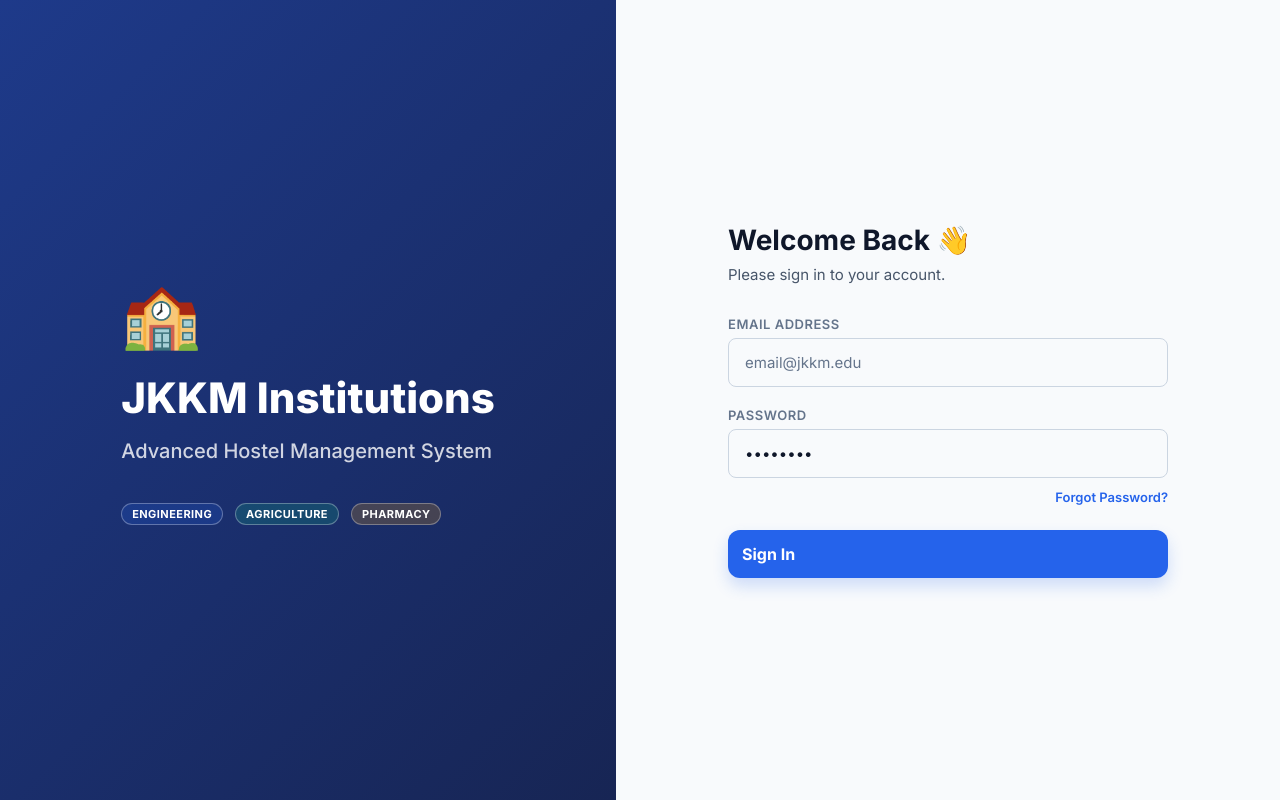
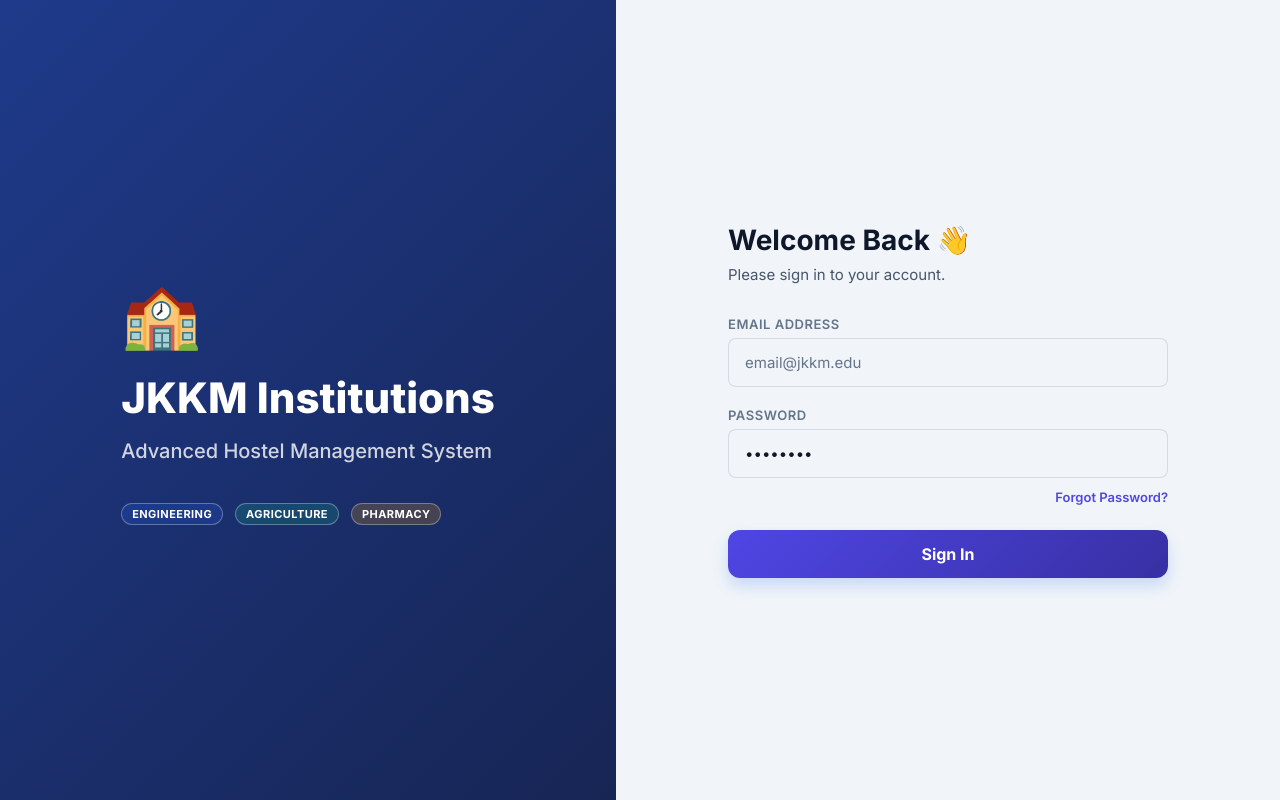
Before and after one commit to rajeshtech24055/hms-jkkm, a React (Vite) app in the folder client/: page / in a window 1280 px wide. Built offline with nearby package versions, Linux system fonts and the light colour scheme.

Commit message:
style: upgrade to premium glassmorphism aesthetic

```diff
--- a/client/src/index.css
+++ b/client/src/index.css
@@ -1,27 +1,32 @@
 @import url('https://fonts.googleapis.com/css2?family=Inter:wght@300;400;500;600;700;800;900&family=Poppins:wght@600;700;800&display=swap');
 
-/* â”€â”€â”€ CSS VARIABLES â”€â”€â”€â”€â”€â”€â”€â”€â”€â”€â”€â”€â”€â”€â”€â”€â”€â”€â”€â”€â”€â”€â”€â”€â”€â”€â”€â”€â”€â”€â”€â”€â”€â”€â”€â”€â”€â”€â”€â”€â”€â”€â”€â”€â”€â”€â”€â”€â”€â”€â”€â”€â”€â”€â”€â”€â”€â”€â”€ */
+/* ─── CSS VARIABLES ─── */
 :root {
-  --primary: #2563eb;
-  --primary-dark: #1d4ed8;
-  --primary-light: #60a5fa;
-  --secondary: #0ea5e9;
+  --primary: #4f46e5;
+  --primary-dark: #3730a3;
+  --primary-light: #818cf8;
+  --secondary: #0284c7;
   --accent: #f59e0b;
   --success: #10b981;
   --danger: #ef4444;
   --warning: #f59e0b;
   --info: #3b82f6;
 
-  --bg: #f8fafc;
-  --bg-card: #ffffff;
-  --bg-card2: #f1f5f9;
+  --bg: #f1f5f9;
+  --bg-card: rgba(255, 255, 255, 0.85);
+  --bg-card2: rgba(255, 255, 255, 0.5);
   --bg-input: #ffffff;
-  --border: #e2e8f0;
-  --border-light: #cbd5e1;
+  --border: rgba(226, 232, 240, 0.8);
+  --border-light: rgba(203, 213, 225, 0.8);
 
   --text: #0f172a;
   --text-muted: #475569;
   --text-dim: #64748b;
+
+  --sidebar-bg: #0f172a;
+  --sidebar-text: #94a3b8;
+  --sidebar-text-hover: #e2e8f0;
+  --sidebar-text-active: #ffffff;
 
   --eng: #2563eb;
   --agri: #10b981;
@@ -44,6 +49,10 @@ body {
   color: var(--text);
   min-height: 100vh;
   overflow-x: hidden;
+  background-image:
+    radial-gradient(at 0% 0%, hsla(253,16%,7%,0.03) 0, transparent 50%),
+    radial-gradient(at 50% 0%, hsla(225,39%,30%,0.03) 0, transparent 50%),
+    radial-gradient(at 100% 0%, hsla(339,49%,30%,0.03) 0, transparent 50%);
 }
 a { text-decoration: none; color: inherit; }
 button { cursor: pointer; font-family: inherit; border: none; outline: none; }
@@ -61,8 +70,8 @@ img { max-width: 100%; }
 .sidebar {
   z-index: 150;
   width: var(--sidebar-w);
-  background: var(--bg-card);
-  border-right: 1px solid var(--border);
+  background: var(--sidebar-bg);
+  border-right: 1px solid rgba(255,255,255,0.05);
   display: flex;
   flex-direction: column;
   position: fixed;
@@ -73,58 +82,61 @@ img { max-width: 100%; }
 
 .sidebar-logo {
   padding: 20px 20px 16px;
-  border-bottom: 1px solid var(--border);
+  border-bottom: 1px solid rgba(255,255,255,0.05);
 }
 .sidebar-logo h2 {
   font-family: 'Poppins', sans-serif;
-  font-size: 13px;
+  font-size: 14px;
   font-weight: 700;
-  color: var(--primary-light);
+  color: #ffffff;
   line-height: 1.3;
 }
-.sidebar-logo span { font-size: 11px; color: var(--text-muted); font-weight: 400; }
+.sidebar-logo span { font-size: 11px; color: var(--primary-light); font-weight: 500; text-transform: uppercase; letter-spacing: 1px; }
 
 .sidebar-nav { flex: 1; padding: 12px 0; overflow-y: auto; }
-.nav-section { padding: 8px 16px 4px; font-size: 10px; font-weight: 600; color: var(--text-dim); letter-spacing: 0.08em; text-transform: uppercase; }
+.nav-section { padding: 8px 16px 4px; font-size: 10px; font-weight: 700; color: rgba(255,255,255,0.3); letter-spacing: 0.1em; text-transform: uppercase; }
 
 .nav-item {
   display: flex; align-items: center; gap: 10px;
   padding: 10px 20px;
   font-size: 13.5px;
   font-weight: 500;
-  color: var(--text-muted);
+  color: var(--sidebar-text);
   border-radius: 0;
   transition: all 0.2s;
   cursor: pointer;
   position: relative;
 }
-.nav-item:hover { color: var(--text); background: rgba(99,102,241,0.08); }
+.nav-item:hover { color: var(--sidebar-text-hover); background: rgba(255,255,255,0.05); }
 .nav-item.active {
-  color: var(--primary-light);
-  background: rgba(99,102,241,0.15);
+  color: var(--sidebar-text-active);
+  background: rgba(255,255,255,0.1);
+  font-weight: 600;
 }
 .nav-item.active::before {
   content: '';
   position: absolute; left: 0; top: 0; bottom: 0;
-  width: 3px;
-  background: var(--primary);
-  border-radius: 0 3px 3px 0;
+  width: 4px;
+  background: var(--primary-light);
+  border-radius: 0 4px 4px 0;
+  box-shadow: 0 0 10px var(--primary-light);
 }
 .nav-item .icon { width: 18px; text-align: center; }
 
 .sidebar-footer {
   padding: 16px 20px;
-  border-top: 1px solid var(--border);
+  border-top: 1px solid rgba(255,255,255,0.05);
 }
 .sidebar-user { display: flex; align-items: center; gap: 10px; margin-bottom: 12px; }
 .sidebar-avatar {
   width: 36px; height: 36px; border-radius: 50%;
   background: linear-gradient(135deg, var(--primary), var(--secondary));
+  box-shadow: 0 4px 10px rgba(79, 70, 229, 0.4);
   display: flex; align-items: center; justify-content: center;
-  font-weight: 700; font-size: 14px;
+  font-weight: 700; font-size: 14px; color: white;
 }
-.sidebar-user-info h4 { font-size: 13px; font-weight: 600; }
-.sidebar-user-info span { font-size: 11px; color: var(--text-muted); }
+.sidebar-user-info h4 { font-size: 13px; font-weight: 600; color: white; }
+.sidebar-user-info span { font-size: 11px; color: rgba(255,255,255,0.5); }
 
 .main-content {
   margin-left: var(--sidebar-w);
@@ -136,7 +148,9 @@ img { max-width: 100%; }
 
 .topbar {
   height: var(--header-h);
-  background: var(--bg-card);
+  background: rgba(255, 255, 255, 0.7);
+  backdrop-filter: blur(16px);
+  -webkit-backdrop-filter: blur(16px);
   border-bottom: 1px solid var(--border);
   display: flex; align-items: center; justify-content: space-between;
   padding: 0 28px;
@@ -150,10 +164,17 @@ img { max-width: 100%; }
 /* â”€â”€â”€ CARDS â”€â”€â”€â”€â”€â”€â”€â”€â”€â”€â”€â”€â”€â”€â”€â”€â”€â”€â”€â”€â”€â”€â”€â”€â”€â”€â”€â”€â”€â”€â”€â”€â”€â”€â”€â”€â”€â”€â”€â”€â”€â”€â”€â”€â”€â”€â”€â”€â”€â”€â”€â”€â”€â”€â”€â”€â”€â”€â”€â”€â”€â”€â”€â”€â”€â”€â”€â”€ */
 .card {
   background: var(--bg-card);
+  backdrop-filter: blur(12px);
+  -webkit-backdrop-filter: blur(12px);
   border: 1px solid var(--border);
   border-radius: var(--radius-lg);
   padding: 24px;
-  box-shadow: var(--shadow);
+  box-shadow: 0 8px 32px rgba(31, 38, 135, 0.04);
+  transition: transform 0.3s cubic-bezier(0.4, 0, 0.2, 1), box-shadow 0.3s;
+}
+.card:hover {
+  transform: translateY(-2px);
+  box-shadow: 0 12px 40px rgba(31, 38, 135, 0.08);
 }
 .card-sm { padding: 16px; }
 .card-title { font-size: 15px; font-weight: 700; margin-bottom: 16px; display: flex; align-items: center; gap: 8px; }
@@ -164,18 +185,21 @@ img { max-width: 100%; }
 
 .stat-card {
   background: var(--bg-card);
+  backdrop-filter: blur(12px);
+  -webkit-backdrop-filter: blur(12px);
   border: 1px solid var(--border);
   border-radius: var(--radius-lg);
   padding: 20px;
   position: relative;
   overflow: hidden;
-  transition: transform 0.2s, box-shadow 0.2s;
+  transition: transform 0.3s cubic-bezier(0.4, 0, 0.2, 1), box-shadow 0.3s;
+  box-shadow: 0 4px 20px rgba(0,0,0,0.02);
 }
-.stat-card:hover { transform: translateY(-2px); box-shadow: var(--shadow); }
+.stat-card:hover { transform: translateY(-4px); box-shadow: 0 16px 40px rgba(31, 38, 135, 0.08); }
 .stat-card::before {
   content: '';
   position: absolute; top: 0; left: 0; right: 0;
-  height: 3px;
+  height: 4px;
 }
 .stat-card.indigo::before { background: linear-gradient(90deg, var(--primary), var(--primary-light)); }
 .stat-card.teal::before { background: linear-gradient(90deg, #14b8a6, #06b6d4); }
@@ -201,16 +225,23 @@ img { max-width: 100%; }
 
 /* â”€â”€â”€ BUTTONS â”€â”€â”€â”€â”€â”€â”€â”€â”€â”€â”€â”€â”€â”€â”€â”€â”€â”€â”€â”€â”€â”€â”€â”€â”€â”€â”€â”€â”€â”€â”€â”€â”€â”€â”€â”€â”€â”€â”€â”€â”€â”€â”€â”€â”€â”€â”€â”€â”€â”€â”€â”€â”€â”€â”€â”€â”€â”€â”€â”€â”€â”€â”€â”€â”€â”€ */
 .btn {
-  display: inline-flex; align-items: center; gap: 6px;
+  display: inline-flex; align-items: center; justify-content: center; gap: 6px;
   padding: 9px 18px;
   border-radius: 8px;
   font-size: 13.5px;
   font-weight: 600;
-  transition: all 0.2s;
+  transition: all 0.3s ease;
   white-space: nowrap;
 }
-.btn-primary { background: var(--primary); color: white; }
-.btn-primary:hover { background: var(--primary-dark); box-shadow: 0 0 20px rgba(99,102,241,0.4); }
+.btn-primary {
+  background: linear-gradient(135deg, var(--primary), var(--primary-dark));
+  color: white;
+  box-shadow: 0 4px 12px rgba(79, 70, 229, 0.3);
+}
+.btn-primary:hover {
+  transform: translateY(-2px);
+  box-shadow: 0 6px 16px rgba(79, 70, 229, 0.5);
+}
 .btn-success { background: var(--success); color: white; }
 .btn-success:hover { background: #059669; }
 .btn-danger { background: var(--danger); color: white; }
```
